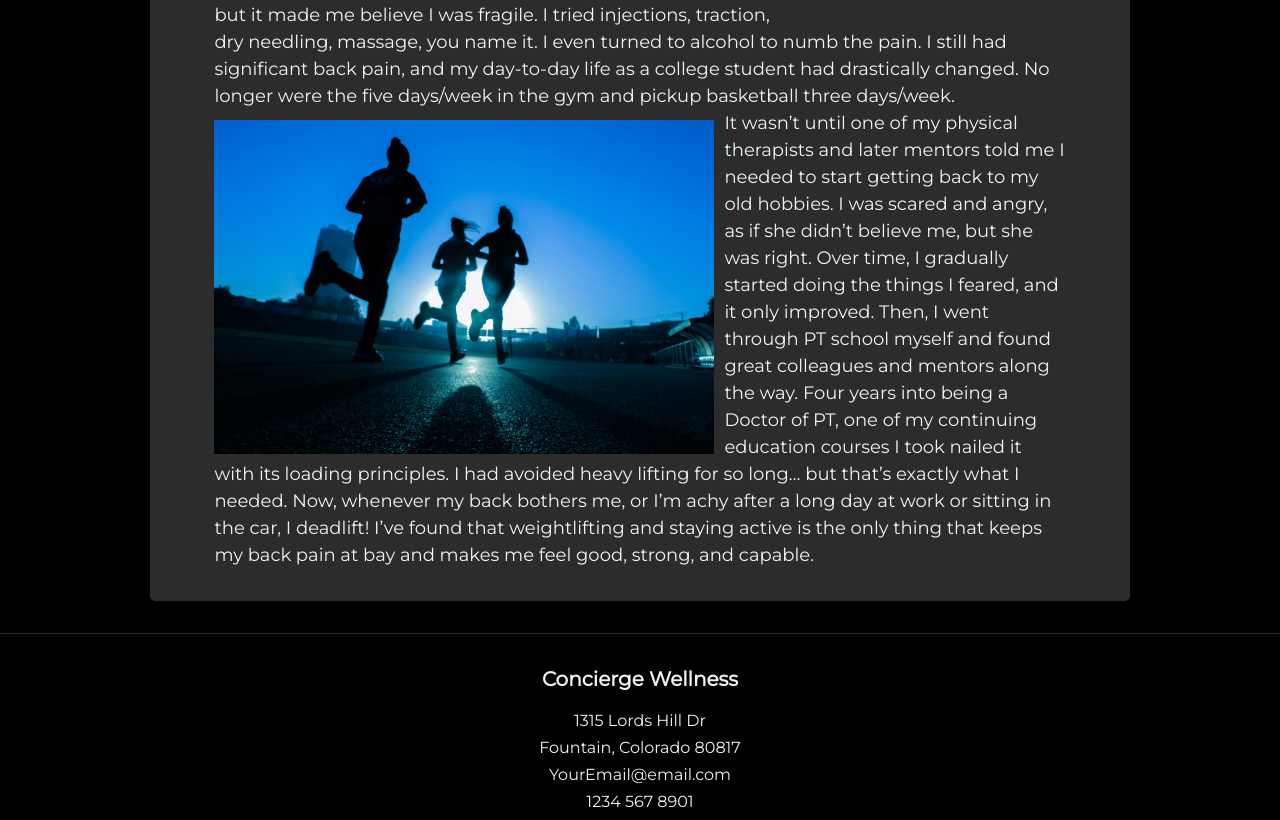
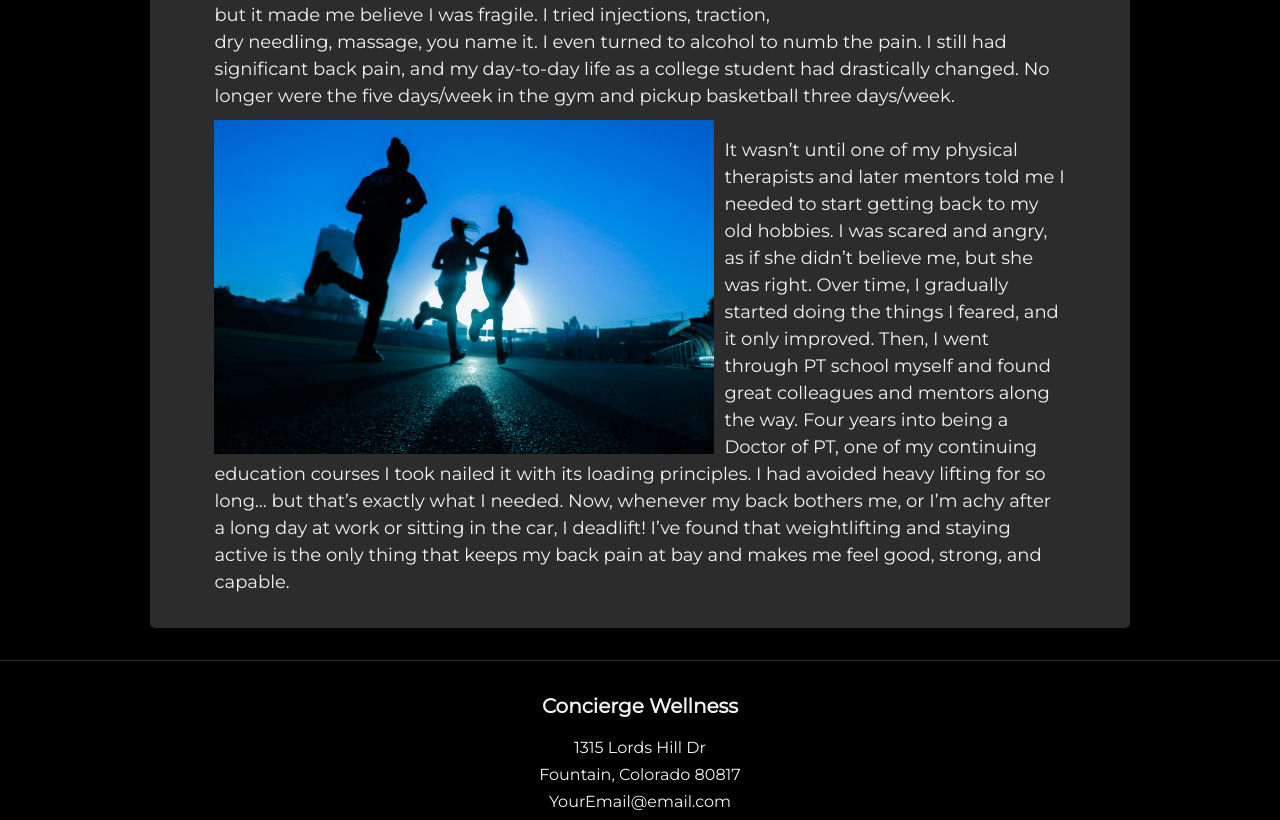
Before and after one commit to kmlibin/concierge-wellnessPT, a React (Create React App) app: page /mystory in a window 1280 px wide. Shown: the part 668-1488 px from the top of the page. Built offline with nearby package versions, Linux system fonts and the light colour scheme; a web font is replaced by a local one.

Commit message:
formatted my story content

```diff
--- a/src/constants/content.js
+++ b/src/constants/content.js
@@ -25,8 +25,23 @@ const content = {
         days/week.
       </div>
     ),
-    contentTwo: `It wasn’t until one of my physical therapists and later mentors told me I needed to start getting back to my old hobbies. I was scared and angry, as if she didn’t believe me, but she was right. Over time, I gradually started doing the things I feared, and it only improved. Then, I went through PT school myself and found great colleagues and mentors along the way. Four years into being a Doctor of PT, one of my continuing education courses I took nailed it with its loading principles. I had avoided heavy lifting for so long… but that’s exactly what I needed.
-        Now, whenever my back bothers me, or I’m achy after a long day at work or sitting in the car, I deadlift! I’ve found that weightlifting and staying active is the only thing that keeps my back pain at bay and makes me feel good, strong, and capable.`,
+    contentTwo: (
+      <div>
+        <br></br>
+        It wasn’t until one of my physical therapists and later mentors told me
+        I needed to start getting back to my old hobbies. I was scared and
+        angry, as if she didn’t believe me, but she was right. Over time, I
+        gradually started doing the things I feared, and it only improved. Then,
+        I went through PT school myself and found great colleagues and mentors
+        along the way. Four years into being a Doctor of PT, one of my
+        continuing education courses I took nailed it with its loading
+        principles. I had avoided heavy lifting for so long… but that’s exactly
+        what I needed. Now, whenever my back bothers me, or I’m achy after a
+        long day at work or sitting in the car, I deadlift! I’ve found that
+        weightlifting and staying active is the only thing that keeps my back
+        pain at bay and makes me feel good, strong, and capable.
+      </div>
+    ),
   },
   contact: {},
   services: {
```
